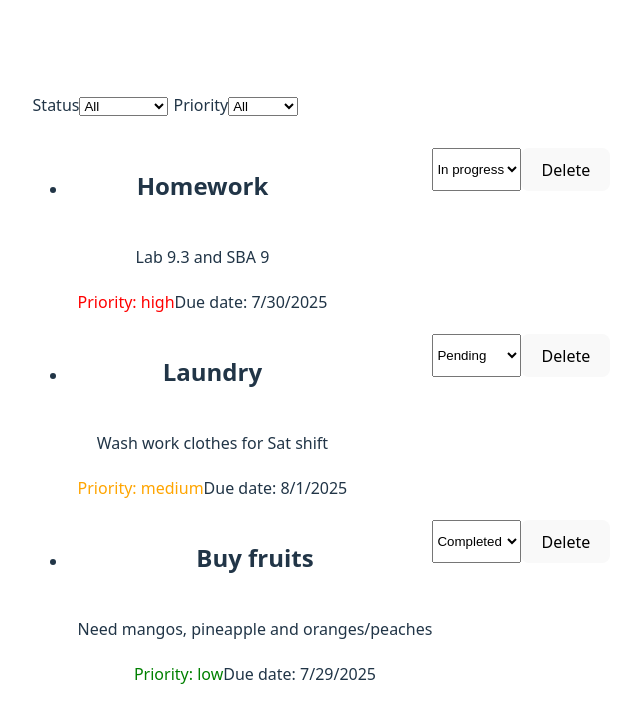
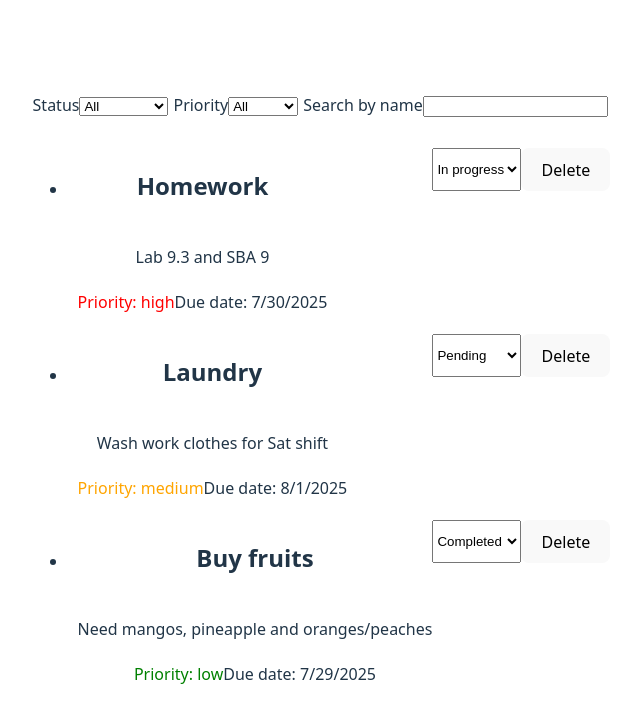
Before and after one commit to mariiademidova0304/SBA-9, a React (Vite) app: page / in a window 1280 px wide. Shown: the top 722 px of the page, without its empty margins (316-956 px from the left). Built offline with nearby package versions, Linux system fonts and the light colour scheme; the HTML template or start-up script is replaced by a standard one.

Commit message:
Added initial state var to Form, added search to Filter

```diff
--- a/src/components/TaskFilter/TaskFilter.tsx
+++ b/src/components/TaskFilter/TaskFilter.tsx
@@ -3,7 +3,7 @@ import type { TaskStatus } from "../../types";
 
 //filtering tasks while only having a function as a prop that's gonna be called by the parent that has more
 //details on tasks
-export default function TaskFilter({ onFilterChange }: TaskFilterProps) {
+export default function TaskFilter({ onFilterChange, onSearchInput }: TaskFilterProps) {
 //filter by status, if the option is all - we don't actually pass an empty filter which should return original
     const filterStatus = (event: React.ChangeEvent<HTMLSelectElement>) => {
         const filteredStatus = event.target.value;
@@ -22,6 +22,11 @@ export default function TaskFilter({ onFilterChange }: TaskFilterProps) {
         } else {
             onFilterChange({ priority: filteredPriority as 'low' | 'medium' | 'high' })
         }
+    }
+
+    const searchByName = (event: React.ChangeEvent<HTMLInputElement>) => {
+        const searchedName = event.target.value;
+        onSearchInput(searchedName);
     }
 
     return (
@@ -44,6 +49,10 @@ export default function TaskFilter({ onFilterChange }: TaskFilterProps) {
                     <option value='high'>High</option>
                 </select>
             </div>
+             <div>
+                <label htmlFor="search-title">Search by name</label>
+                <input id="search-title" type="text" onChange={searchByName}/>
+            </div>
         </div>
     )
 }
--- a/src/types/index.ts
+++ b/src/types/index.ts
@@ -34,6 +34,7 @@ export interface TaskFilterProps {
     status?: TaskStatus;
     priority?: 'low' | 'medium' | 'high';
   }) => void;
+  onSearchInput: (searchWord: string) => void;
 }
 
 export interface InputFormData {
```
Also changed, not shown: src/components/TaskForm/TaskForm.tsx (+12 -2 lines).
